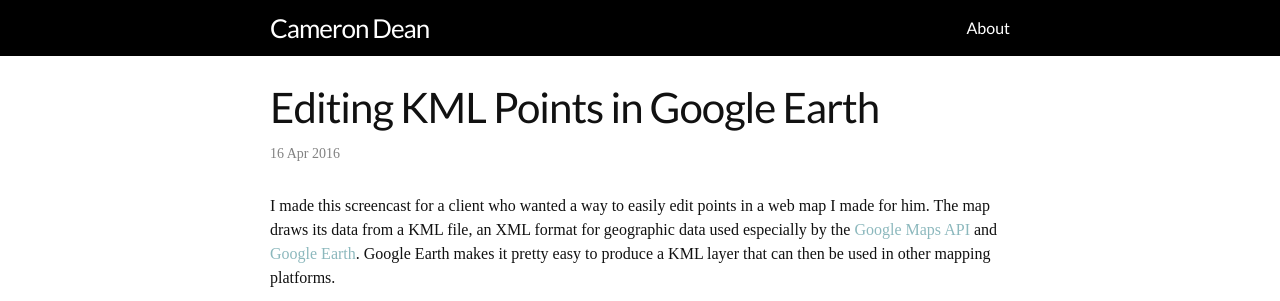
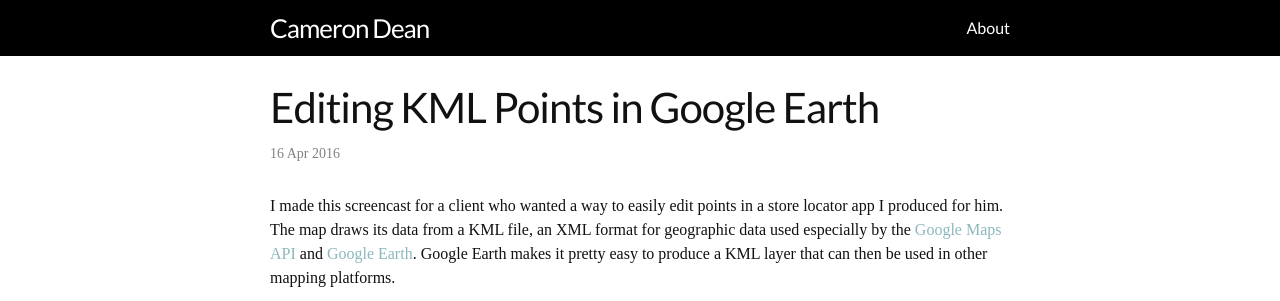
Before and after one commit to chdean/chdean.github.io, a Jekyll site: the page built from _posts/2016-04-16-editing-kml-points.md, in a window 1280 px wide, cut to the strip 0-301 px from the top of the page. Built offline with Jekyll 4.4.1, drawn with Linux system fonts in a browser that asks for light colours; some web fonts are replaced.

Commit message:
Update 2016-04-16-editing-kml-points.md

```diff
--- a/_posts/2016-04-16-editing-kml-points.md
+++ b/_posts/2016-04-16-editing-kml-points.md
@@ -4,7 +4,7 @@ date: 2016-04-16
 layout: post
 ---
 
-I made this screencast for a client who wanted a way to easily edit points in a web map I made for him.  The map draws its data from a KML file, an XML format for geographic data used especially by the [Google Maps API][1] and [Google Earth][2].  Google Earth makes it pretty easy to produce a KML layer that can then be used in other mapping platforms.
+I made this screencast for a client who wanted a way to easily edit points in a store locator app I produced for him.  The map draws its data from a KML file, an XML format for geographic data used especially by the [Google Maps API][1] and [Google Earth][2].  Google Earth makes it pretty easy to produce a KML layer that can then be used in other mapping platforms.
 
 <iframe width="560" height="315" src="https://www.youtube.com/embed/aAGUErelK_4" frameborder="0" allowfullscreen></iframe>
 
```
